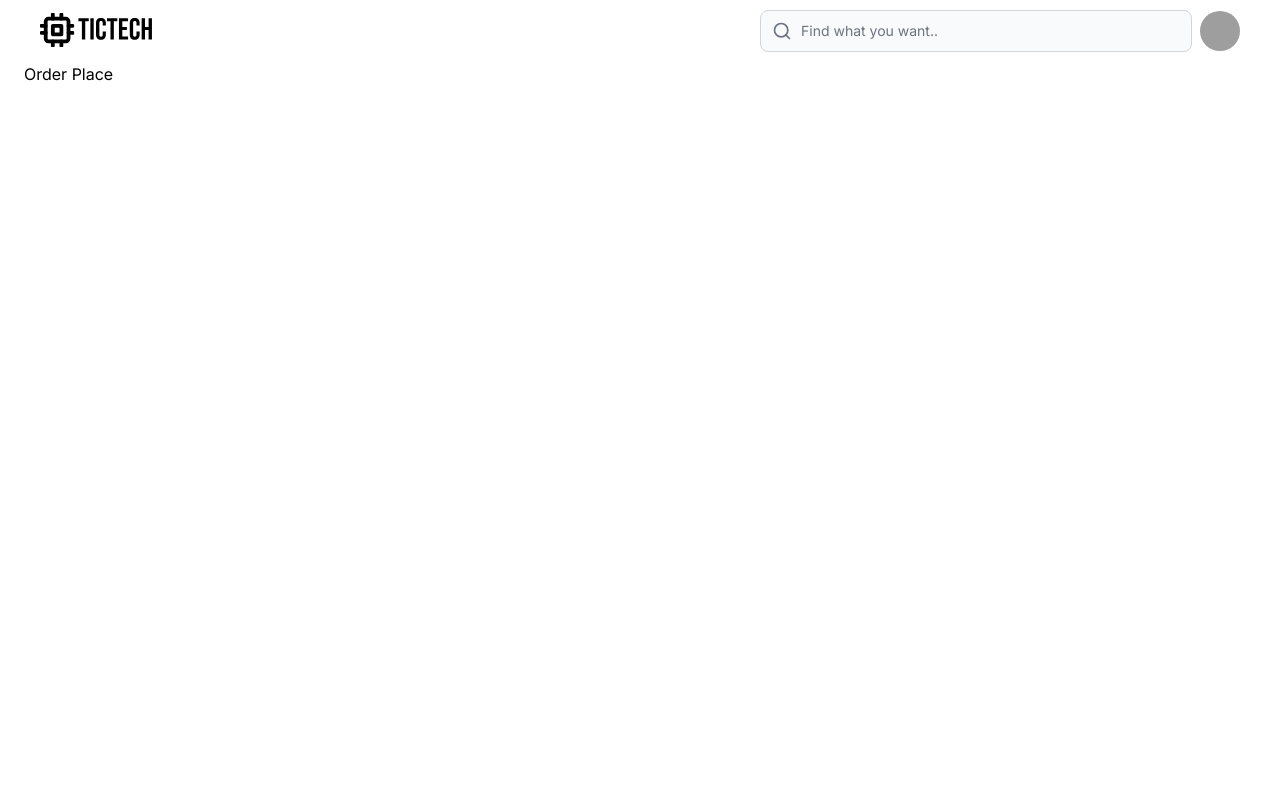
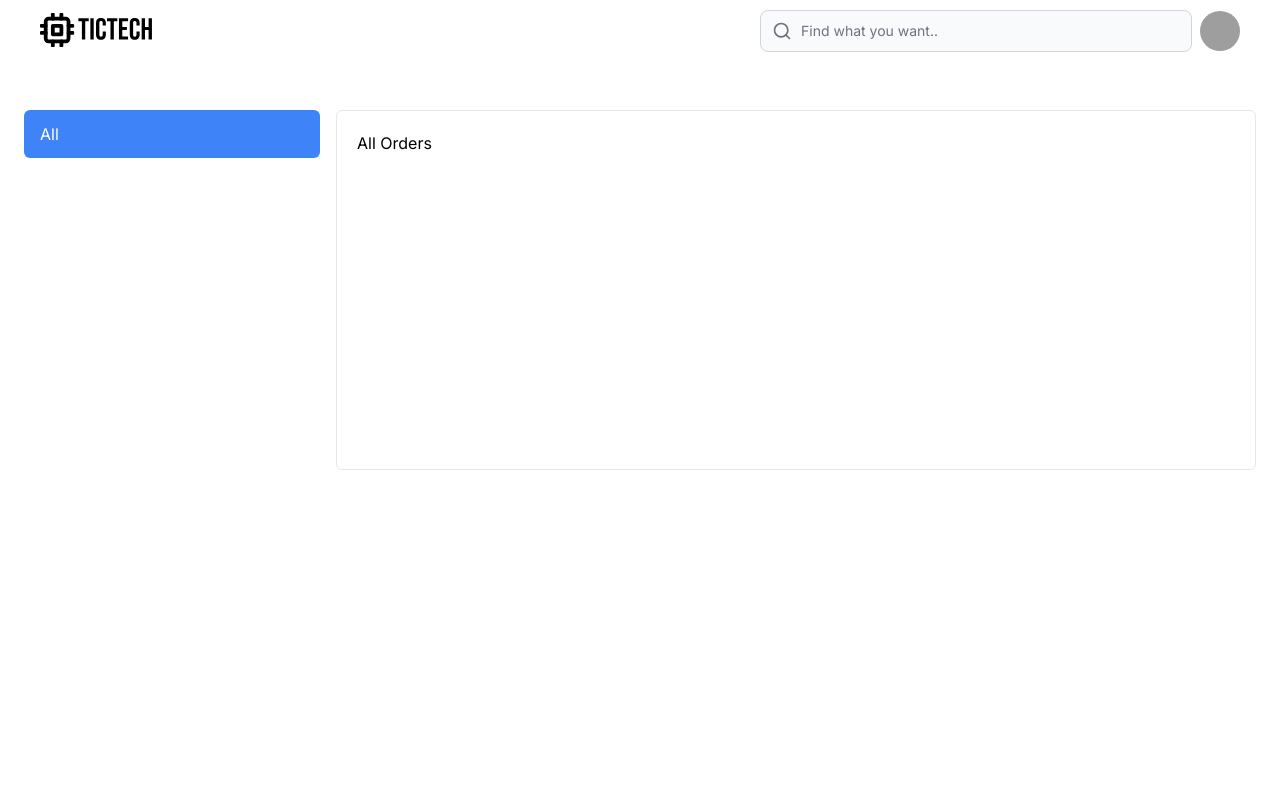
Before and after one commit to aimanyusufw/react-frontend-ecommerce, a React (Vite) app: page /order in a window 1280 px wide. Shown: the top 800 px of the page. Built offline with nearby package versions, Linux system fonts and the light colour scheme; grey boxes are pictures that could not be loaded.

Commit message:
feat :  add tab for order section

```diff
--- a/src/Pages/Auth/Order.jsx
+++ b/src/Pages/Auth/Order.jsx
@@ -1,13 +1,49 @@
-import React from "react";
+import React, { useState } from "react";
 import BaseLayouts from "../../Layouts/BaseLayouts";
 
 const Order = () => {
+  const menus = [
+    { placeholder: "All", tab: "all" },
+    { placeholder: "Unpaid", tab: "unpaid" },
+    { placeholder: "Processing", tab: "processing" },
+    { placeholder: "Ready To Ship", tab: "readyToShip" },
+    { placeholder: "Shipping", tab: "shipping" },
+    { placeholder: "Completed", tab: "completed" },
+    { placeholder: "Cancelled", tab: "cancelled" },
+  ];
+
+  const [activeTab, setActiveTab] = useState("all");
+
   return (
     <BaseLayouts>
-      <section className="min-h-screen">
+      <section className="min-h-screen py-8 md:py-12">
         <div className="container">
-          <div className="md:px-2">
-            <h1>Order Place</h1>
+          <div className="md:px-2 grid grid-cols-4 gap-4">
+            <div className="flex flex-col gap-1">
+              {menus.map((data) => (
+                <button
+                  key={data.tab}
+                  onClick={() => setActiveTab(data.tab)}
+                  className={`text-start px-4 py-3 w-full rounded-md transition-colors duration-200 ${
+                    activeTab === data.tab
+                      ? "bg-blue-500"
+                      : "hover:bg-blue-500 hover:text-white text-black"
+                  } text-white`}
+                >
+                  {data.placeholder}
+                </button>
+              ))}
+            </div>
+
+            <div className="p-5 border rounded-md col-span-3">
+              {activeTab === "all" && <h1>All Orders</h1>}
+              {activeTab === "unpaid" && <h1>Unpaid Orders</h1>}
+              {activeTab === "processing" && <h1>Processing Orders</h1>}
+              {activeTab === "readyToShip" && <h1>Ready To Ship Orders</h1>}
+              {activeTab === "shipping" && <h1>Shipping Orders</h1>}
+              {activeTab === "completed" && <h1>Completed Orders</h1>}
+              {activeTab === "cancelled" && <h1>Cancelled Orders</h1>}
+            </div>
           </div>
         </div>
       </section>
```
